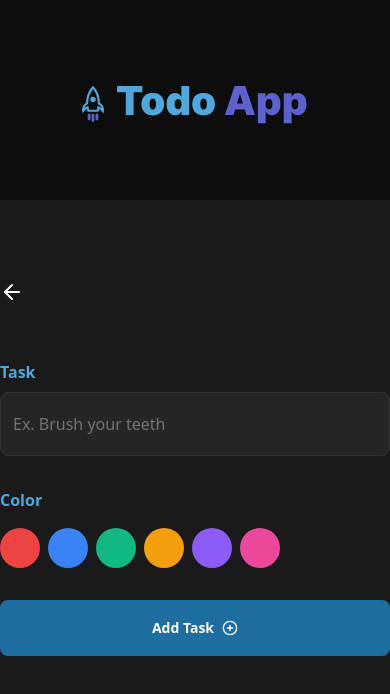
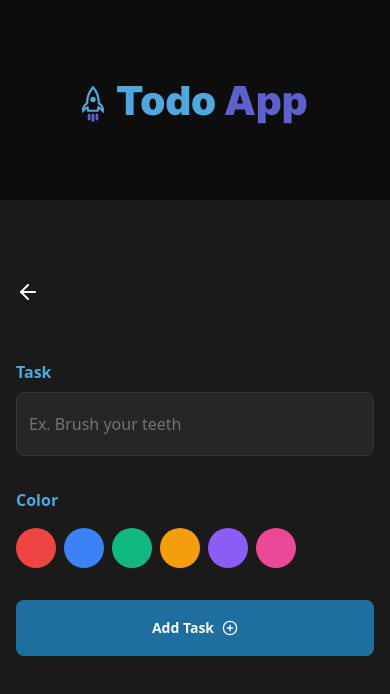
Before and after one commit to robertoloss/test-frontend, a Next.js app: page /task in a window 390 px wide. Shown: the top 694 px of the page. Built offline with nearby package versions, Linux system fonts and the light colour scheme; no server answers.

Commit message:
padding for mobile && router refresh on task addition

```diff
--- a/app/layout.tsx
+++ b/app/layout.tsx
@@ -29,6 +29,7 @@ export default function RootLayout({ children }: Props) {
     <html lang="en">
       <body className={cn(
         `${geistSans.variable} ${geistMono.variable} antialiased`,
+        ""
       )}>
         <QueryProvider>
           <Header>
--- a/app/task/page.tsx
+++ b/app/task/page.tsx
@@ -42,6 +42,7 @@ export default function TaskPage() {
     onSuccess: () => {
       form.setValue('color', '')
       form.setValue('title', '')
+      router.refresh()
       router.push('/')
     }
   })
--- a/components/body.tsx
+++ b/components/body.tsx
@@ -4,7 +4,7 @@ type Props = {
 }
 export default function Body({ children }: Props) {
   return (
-    <div className="flex flex-col items-center w-full bg-[#1A1A1A] h-[calc(100%-200px)]">
+    <div className="flex px-4 flex-col items-center w-full bg-[#1A1A1A] h-[calc(100%-200px)]">
       <div className="flex flex-col items-center w-full max-w-[736px] h-full">
         { children }
       </div>
--- a/components/task-list.tsx
+++ b/components/task-list.tsx
@@ -13,7 +13,7 @@ export default function TaskList({ tasks }: Props) {
   return (
     <div className={cn(
       "flex gap-4 flex-col text-white mt-20 w-full",
-      "max-h-[80%] overflow-y-scroll pr-2"
+      "max-h-[80%] overflow-y-scroll"
     )}>
       <ClientTaskList tasks={allTasks}/>
     </div>
```
